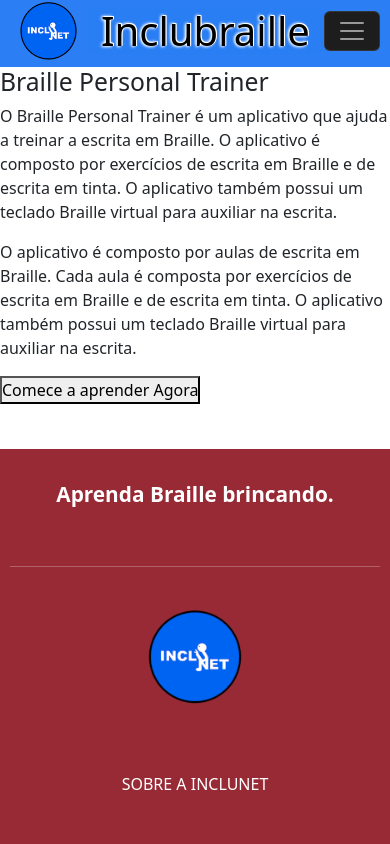
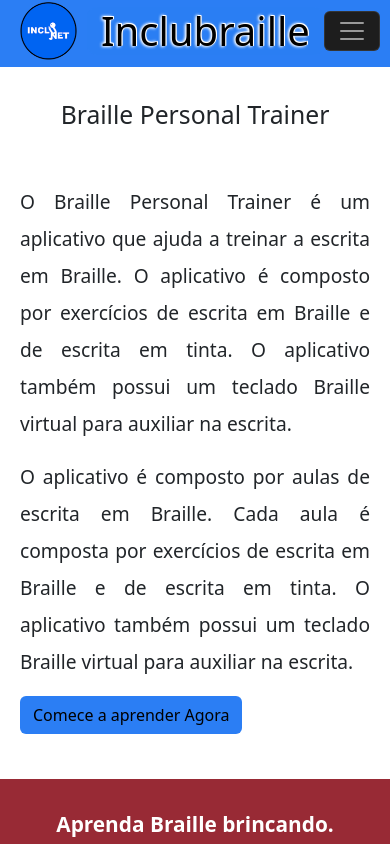
Before and after one commit to inclunet/bin-go, a SvelteKit app in the folder bingo/: page /braille in a window 390 px wide. Shown: the top 844 px of the page. Built offline with nearby package versions, Linux system fonts and the light colour scheme.

Commit message:
organizing file structures

```diff
--- a/bingo/src/lib/PageTitle.svelte
+++ b/bingo/src/lib/PageTitle.svelte
@@ -1,7 +1,8 @@
 <script>
     export let title;
+    export let game;
 </script>
 
 <svelte:head>
-    <title>{title} - IncluBingo</title>
+    <title>{title} - {game}</title>
 </svelte:head>
--- a/bingo/src/routes/braille/+page.svelte
+++ b/bingo/src/routes/braille/+page.svelte
@@ -7,19 +7,95 @@
     };
 </script>
 
-<PageTitle title="Braille Personal Trainer" />
+<PageTitle title="Braille Personal Trainer" game="Inclubraille" />
 
+<div class="container">
+    <header class="my-5">
         <h2>Braille Personal Trainer</h2>
+    </header>
 
+    <section>
         <p>
-    O Braille Personal Trainer é um aplicativo que ajuda a treinar a escrita em Braille. O aplicativo é composto por
-    exercícios de escrita em Braille e de escrita em tinta. O aplicativo também possui um teclado Braille virtual para
-    auxiliar na escrita.
+            O Braille Personal Trainer é um aplicativo que ajuda a treinar a
+            escrita em Braille. O aplicativo é composto por exercícios de
+            escrita em Braille e de escrita em tinta. O aplicativo também possui
+            um teclado Braille virtual para auxiliar na escrita.
         </p>
 
         <p>
-    O aplicativo é composto por aulas de escrita em Braille. Cada aula é composta por exercícios de escrita em Braille e
-    de escrita em tinta. O aplicativo também possui um teclado Braille virtual para auxiliar na escrita.
+            O aplicativo é composto por aulas de escrita em Braille. Cada aula é
+            composta por exercícios de escrita em Braille e de escrita em tinta.
+            O aplicativo também possui um teclado Braille virtual para auxiliar
+            na escrita.
         </p>
+    </section>
 
-<button on:click={handleStartLearningNow}>Comece a aprender Agora</button>
+    <button
+        class="button-color btn text-black"
+        on:click={handleStartLearningNow}>Comece a aprender Agora</button
+    >
+</div>
+
+<style>
+    :root {
+        --primary-button-color: #2b7ef4;
+    }
+    h2:nth-child(2n) {
+        font-size: 1.6em;
+    }
+
+    section p {
+        font-size: 1.2em;
+    }
+
+    p {
+        line-height: 32px;
+    }
+
+    h3 {
+        font-size: 1.4em;
+    }
+
+    .term {
+        padding: 3px 5px 3px 5px;
+        margin: 0;
+        font-size: 1em;
+    }
+    .button-color {
+        background-color: var(--primary-button-color);
+    }
+
+    @media (max-width: 573px) {
+        .container {
+            padding: 0 20px 0 20px;
+        }
+        header h2 {
+            margin-top: -20px;
+            line-height: 40px;
+            text-align: center;
+        }
+        h3 {
+            line-height: 40px;
+        }
+        header p:nth-child(n + 3):nth-child(-n + 4) {
+            text-align: justify;
+        }
+        .row {
+            padding: 0px;
+        }
+        .card {
+            border-radius: 10px;
+            box-shadow: 5px 5px 5px #e2e2e2;
+        }
+
+        .main-features-img {
+            margin-left: 10px;
+        }
+        p {
+            line-height: 37px;
+        }
+        section p {
+            text-align: justify;
+        }
+    }
+</style>
```
Also changed, not shown: bingo/src/routes/card/+page.svelte (+6 -6 lines). Lines whose indentation alone changed are shown as unchanged.
